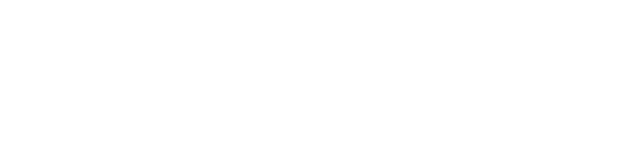
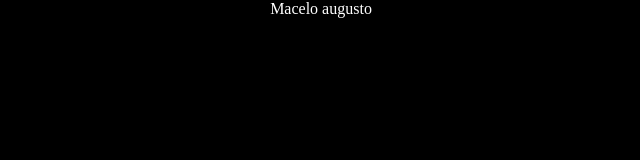
Before and after one commit to MaceloMm/site_empresa_teste, a plain HTML site: page index.html in a window 1280 px wide. Shown: the whole page, without its empty margins (319-959 px from the left). Drawn offline with Linux system fonts and the light colour scheme.

Commit message:
Second Commit

```diff
--- a/index.html
+++ b/index.html
@@ -3,9 +3,15 @@
 <head>
     <meta charset="UTF-8">
     <meta name="viewport" content="width=device-width, initial-scale=1.0">
-    <title>Document</title>
+    <title>WebFY</title>
+    <link rel="stylesheet" href="style.css">
+    <!-- Icone --><link rel="shortcut icon" href="icons/favicon-32x32.png" sizes="32x32">
+    <!-- Fonte <link rel="preload" as="font">-->
 </head>
 <body>
-
+    <div class="flexbox" style="color: white;">Macelo augusto</div>
+    <div class="class"></div>
+    <div class="class"></div>
+    <div class="class"></div>
 </body>
 </html>
--- a/style.css
+++ b/style.css
@@ -0,0 +1,15 @@
+*{
+    margin: 0px;
+    padding: 0px;
+    box-shadow: none;
+    background-color: black;
+    box-sizing: border-box;
+}
+
+.flexbox{
+    display: flex;
+    flex-direction: row;
+    align-items: center;
+    justify-items: center;
+    justify-content: center;
+}
```
Also changed, not shown: icons/android-chrome-192x192.png (added), icons/android-chrome-512x512.png (added), icons/apple-touch-icon.png (added), icons/favicon-16x16.png (added), icons/favicon-32x32.png (added), icons/favicon.ico (added), icons/site.webmanifest (added), icons/w.ico (added), 1 other file.
